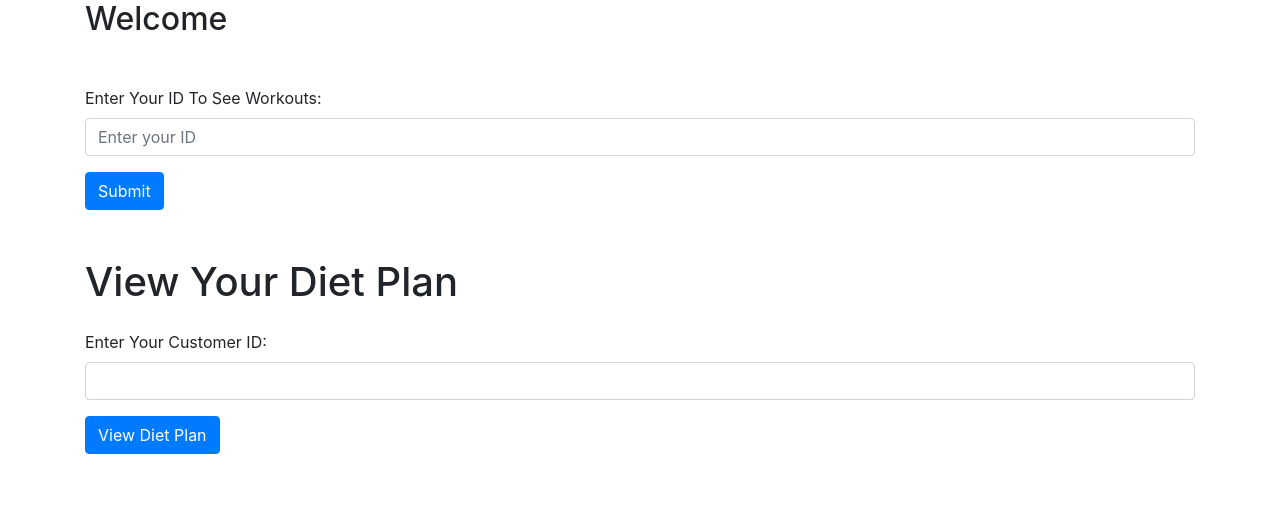
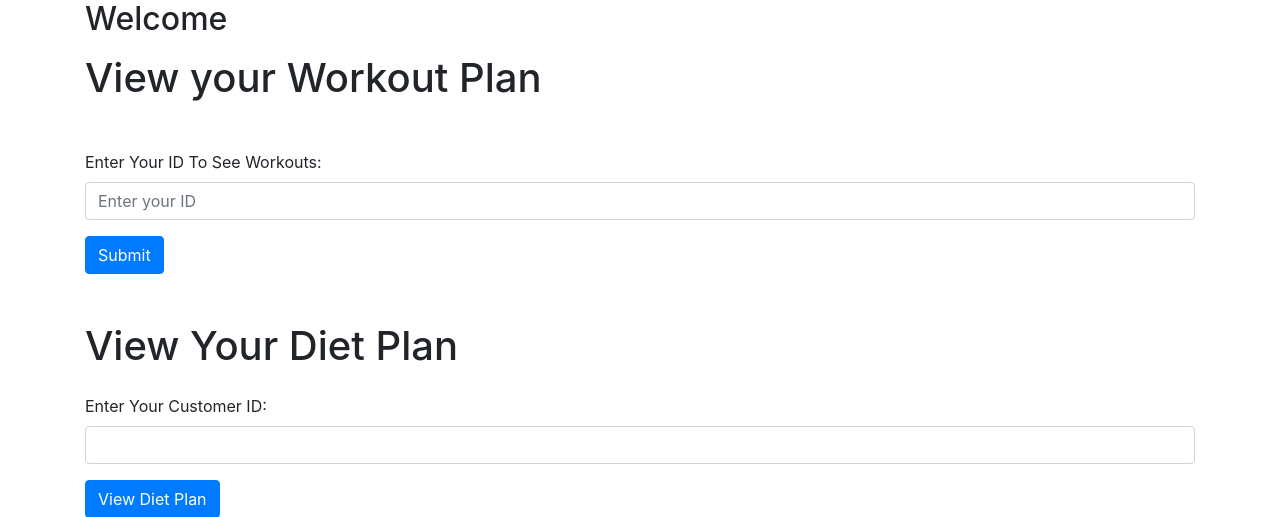
Before and after one commit to Faizan707/Final-year-project, a Django app: page /customer-dashboard/ in a window 1280 px wide. Shown: the top 517 px of the page. Run offline with Django 4.2, Linux system fonts and the light colour scheme; some libraries are stand-ins or nearby versions.

Commit message:
changes in customer dashboard

```diff
--- a/myfitness/templates/customerDashboard.html
+++ b/myfitness/templates/customerDashboard.html
@@ -10,6 +10,7 @@
 <body>
     <div class="container">
         <h2>Welcome</h2>
+        <h1 class="mt-3">View your Workout Plan</h1>
         <form id="workoutIdForm">
             <div class="form-group mt-5">
                 <label for="workoutId">Enter Your ID To See Workouts:</label>
```
